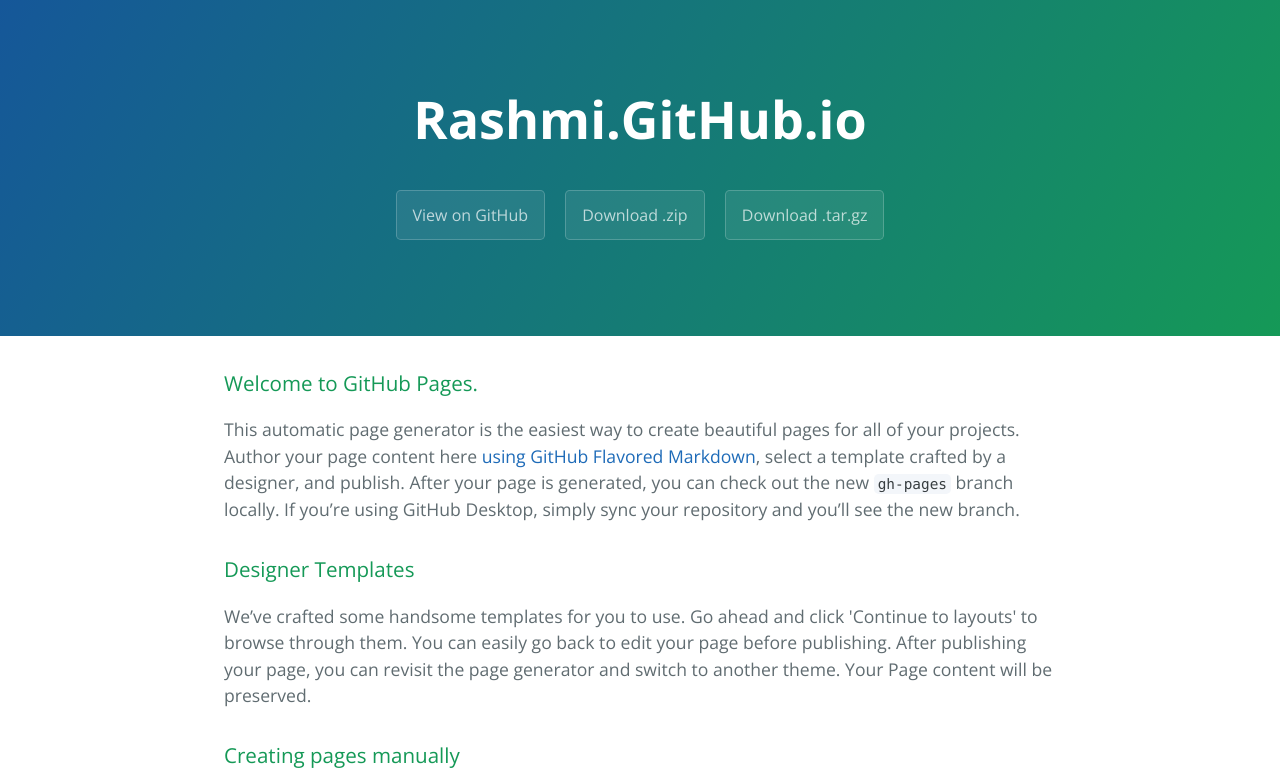
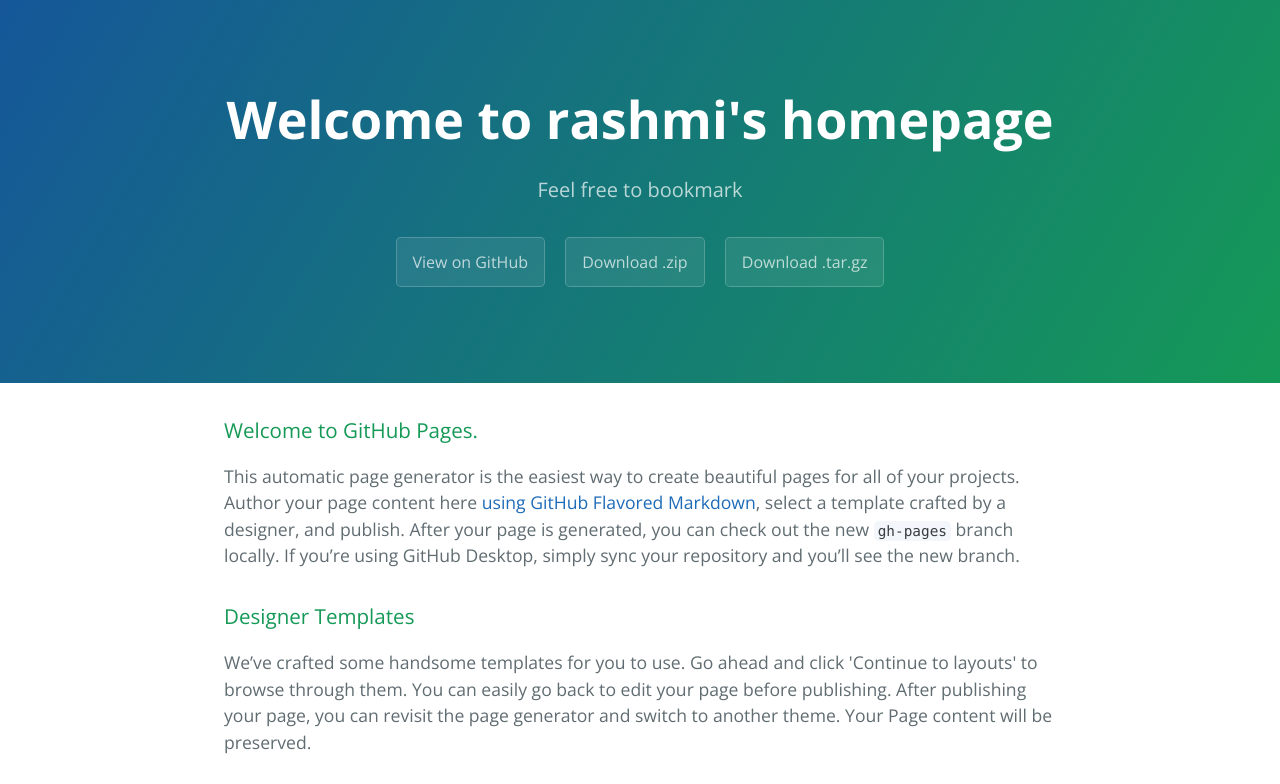
Before and after one commit to rashmi1343/rashmi.github.io, a plain HTML site: page index.html in a window 1280 px wide. Shown: the top 784 px of the page. Drawn offline with nearby package versions, Linux system fonts and the light colour scheme.

Commit message:
added a tagline

```diff
--- a/index.html
+++ b/index.html
@@ -11,8 +11,8 @@
   </head>
   <body>
     <section class="page-header">
-      <h1 class="project-name">Rashmi.GitHub.io</h1>
-      <h2 class="project-tagline"></h2>
+      <h1 class="project-name">Welcome to rashmi's homepage</h1>
+      <h2 class="project-tagline">Feel free to bookmark</h2>
       <a href="https://github.com/rashmi1343/rashmi.github.io" class="btn">View on GitHub</a>
       <a href="https://github.com/rashmi1343/rashmi.github.io/zipball/master" class="btn">Download .zip</a>
       <a href="https://github.com/rashmi1343/rashmi.github.io/tarball/master" class="btn">Download .tar.gz</a>
```
